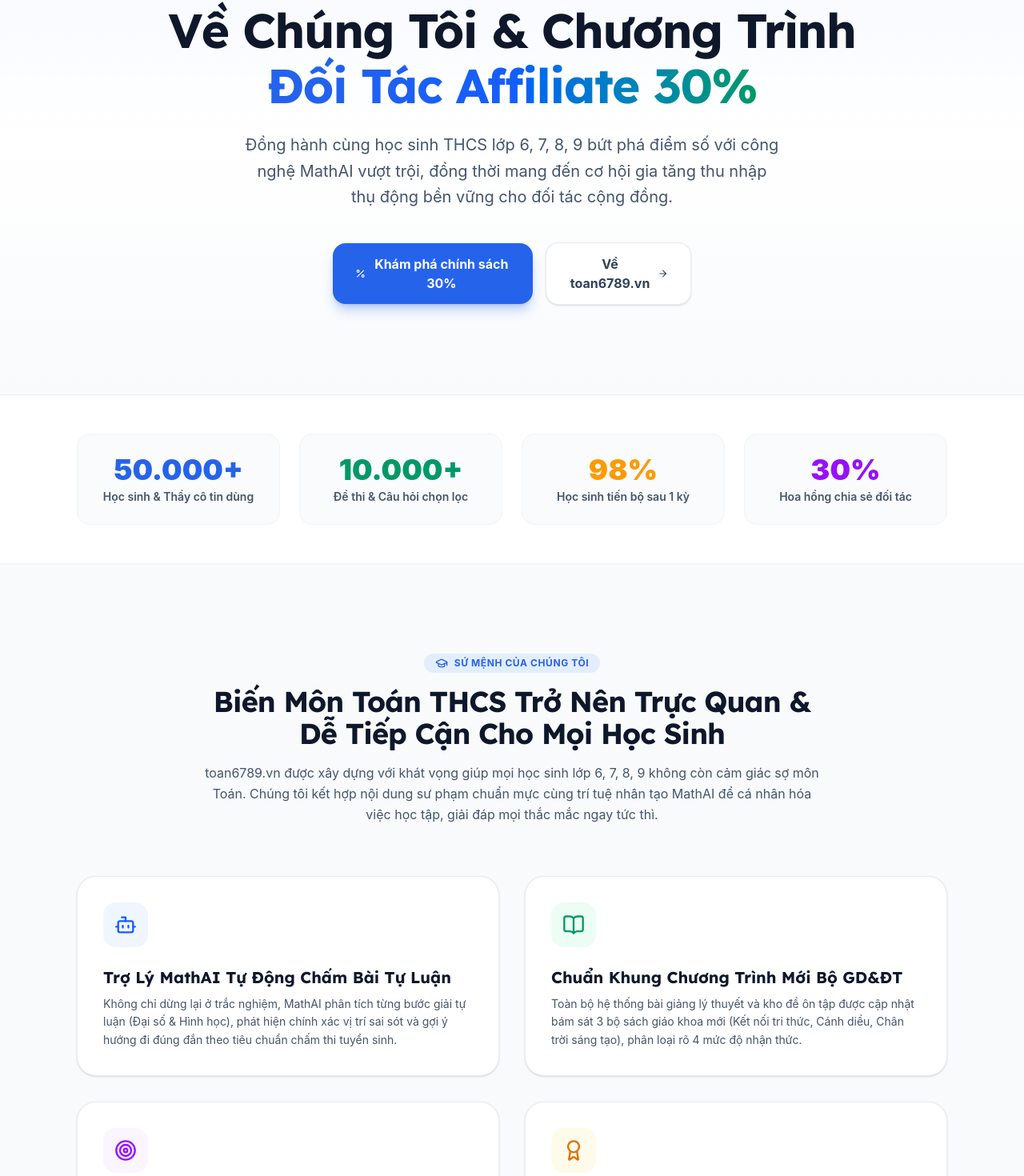
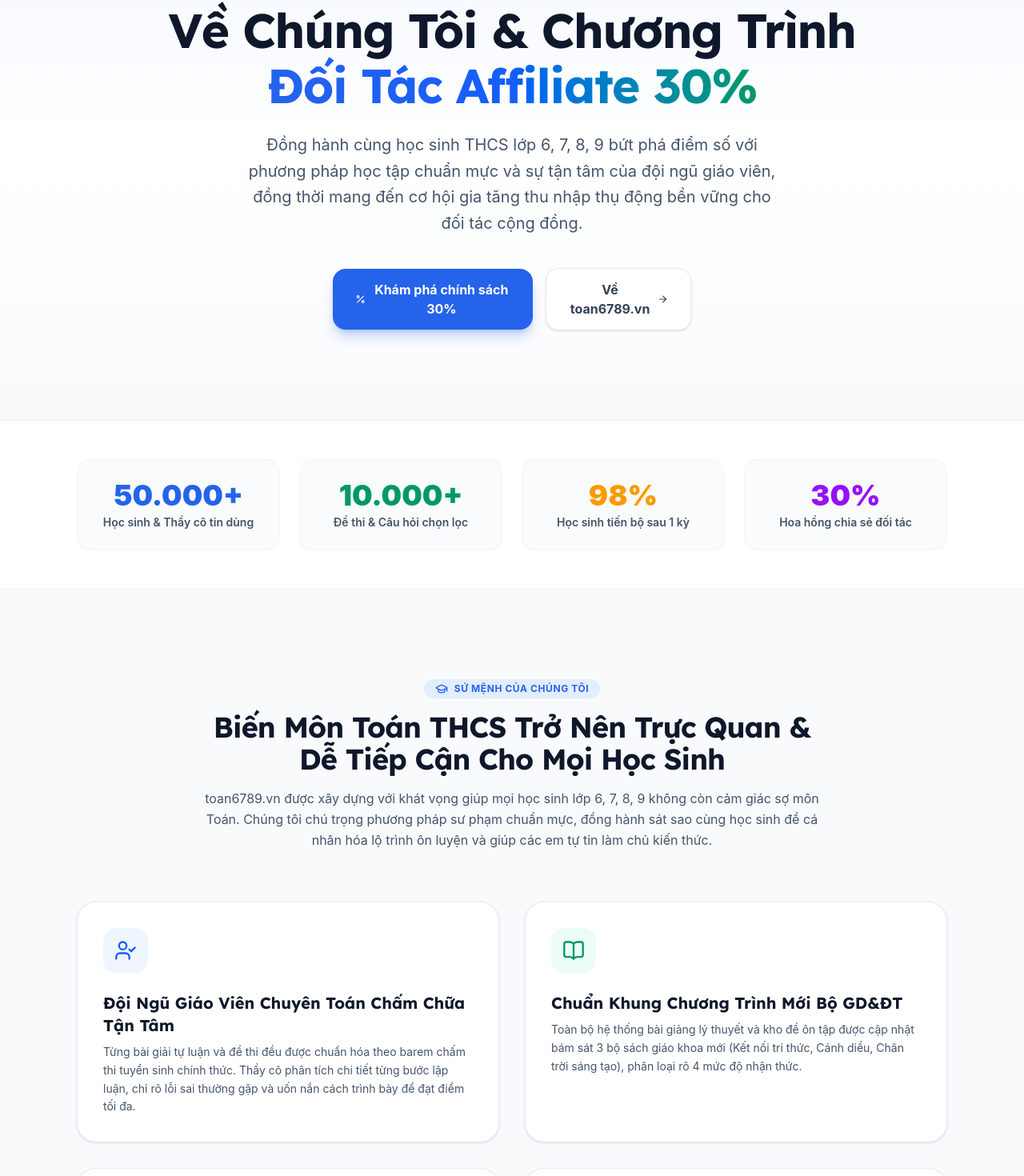
Before and after one commit to dohuubinh-oss/Toan24h, a Next.js app in the folder frontend/: page /about in a window 1280 px wide. Shown: the part 228-1698 px from the top of the page at 80% size. Built offline with nearby package versions, Linux system fonts and the light colour scheme; no server answers.

Commit message:
refactor(about): highlight teacher pedagogical guidance and grading instead of AI

```diff
--- a/frontend/src/app/(main)/about/layout.tsx
+++ b/frontend/src/app/(main)/about/layout.tsx
@@ -10,7 +10,7 @@ export const metadata: Metadata = {
   openGraph: {
     title: 'Về Chúng Tôi & Chương Trình Đối Tác Affiliate 30% | toan6789.vn',
     description:
-      'Nền tảng học Toán THCS thông minh tích hợp MathAI. Tham gia mạng lưới đối tác toan6789.vn và nhận 30% hoa hồng chia sẻ doanh thu hấp dẫn.',
+      'Nền tảng học và luyện thi Toán THCS bám sát chương trình mới cùng đội ngũ giáo viên chuyên môn. Tham gia mạng lưới đối tác toan6789.vn và nhận 30% hoa hồng chia sẻ doanh thu hấp dẫn.',
   },
 }
 
--- a/frontend/src/app/(main)/about/page.tsx
+++ b/frontend/src/app/(main)/about/page.tsx
@@ -5,7 +5,7 @@ import Link from 'next/link'
 import {
   Sparkles,
   Target,
-  Bot,
+  UserCheck,
   BookOpen,
   Award,
   Users,
@@ -92,8 +92,8 @@ export default function AboutPage() {
 
             {/* Subtitle */}
             <p className="text-base sm:text-xl text-slate-600 max-w-2xl mx-auto mb-10 leading-relaxed font-normal">
-              Đồng hành cùng học sinh THCS lớp 6, 7, 8, 9 bứt phá điểm số với công nghệ MathAI vượt trội, đồng thời mang
-              đến cơ hội gia tăng thu nhập thụ động bền vững cho đối tác cộng đồng.
+              Đồng hành cùng học sinh THCS lớp 6, 7, 8, 9 bứt phá điểm số với phương pháp học tập chuẩn mực và sự tận tâm
+              của đội ngũ giáo viên, đồng thời mang đến cơ hội gia tăng thu nhập thụ động bền vững cho đối tác cộng đồng.
             </p>
 
             {/* Quick Actions */}
@@ -152,8 +152,8 @@ export default function AboutPage() {
             </h2>
             <p className="text-slate-600 text-sm sm:text-base leading-relaxed">
               toan6789.vn được xây dựng với khát vọng giúp mọi học sinh lớp 6, 7, 8, 9 không còn cảm giác sợ môn Toán.
-              Chúng tôi kết hợp nội dung sư phạm chuẩn mực cùng trí tuệ nhân tạo MathAI để cá nhân hóa việc học tập, giải
-              đáp mọi thắc mắc ngay tức thì.
+              Chúng tôi chú trọng phương pháp sư phạm chuẩn mực, đồng hành sát sao cùng học sinh để cá nhân hóa lộ trình
+              ôn luyện và giúp các em tự tin làm chủ kiến thức.
             </p>
           </div>
 
@@ -161,12 +161,12 @@ export default function AboutPage() {
           <div className="grid grid-cols-1 md:grid-cols-2 gap-8">
             <div className="bg-white rounded-3xl p-8 border border-slate-200/80 shadow-sm hover:shadow-md transition-all">
               <div className="w-14 h-14 rounded-2xl bg-blue-50 text-blue-600 flex items-center justify-center mb-6">
-                <Bot className="w-7 h-7" />
+                <UserCheck className="w-7 h-7" />
               </div>
-              <h3 className="text-xl font-bold text-slate-900 mb-2">Trợ Lý MathAI Tự Động Chấm Bài Tự Luận</h3>
+              <h3 className="text-xl font-bold text-slate-900 mb-2">Đội Ngũ Giáo Viên Chuyên Toán Chấm Chữa Tận Tâm</h3>
               <p className="text-slate-600 text-sm leading-relaxed">
-                Không chỉ dừng lại ở trắc nghiệm, MathAI phân tích từng bước giải tự luận (Đại số &amp; Hình học), phát
-                hiện chính xác vị trí sai sót và gợi ý hướng đi đúng đắn theo tiêu chuẩn chấm thi tuyển sinh.
+                Từng bài giải tự luận và đề thi đều được chuẩn hóa theo barem chấm thi tuyển sinh chính thức. Thầy cô
+                phân tích chi tiết từng bước lập luận, chỉ rõ lỗi sai thường gặp và uốn nắn cách trình bày để đạt điểm tối đa.
               </p>
             </div>
 
```
Also changed, not shown: 1 other file (tests, documents, lock files or other folders).
